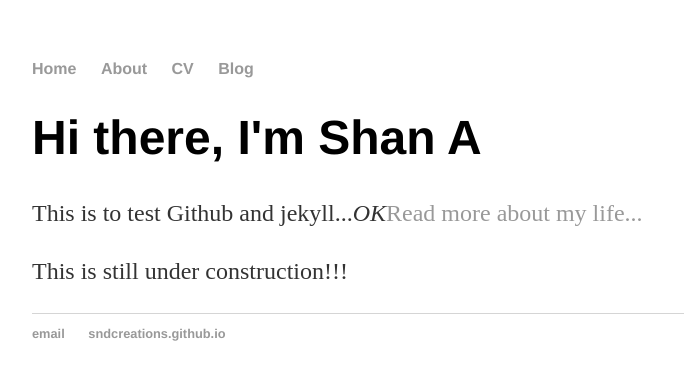
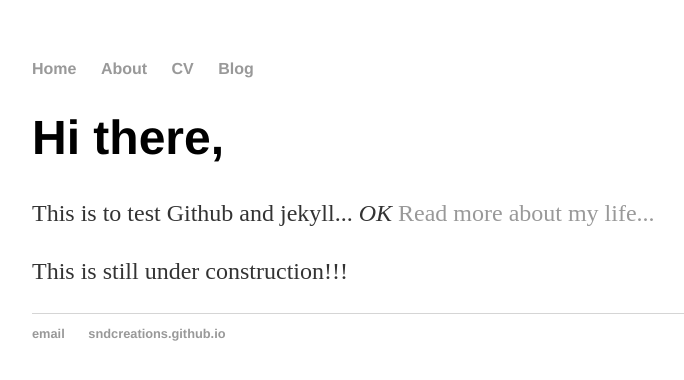
Before and after one commit to SnDCreations/SnDCreations.github.io, a Jekyll site: the page built from index.html, in a window 1280 px wide. Shown: the top 380 px of the page, without its empty margins (160-844 px from the left). Built offline with Jekyll 4.4.1, drawn with Linux system fonts in a browser that asks for light colours.

Commit message:
Update index.html

```diff
--- a/index.html
+++ b/index.html
@@ -3,7 +3,7 @@ layout: default
 title: SnD Creations
 ---
 <div class="blurb">
-	<h1>Hi there, I'm Shan A</h1>
-	<p>This is to test Github and jekyll...<em>OK</em><a href="/about">Read more about my life...</a></p>
+	<h1>Hi there,</h1>
+	<p>This is to test Github and jekyll...<em> OK </em><a href="/about">Read more about my life...</a></p>
 	<p>This is still under construction!!! </p>
 </div><!-- /.blurb -->
```
